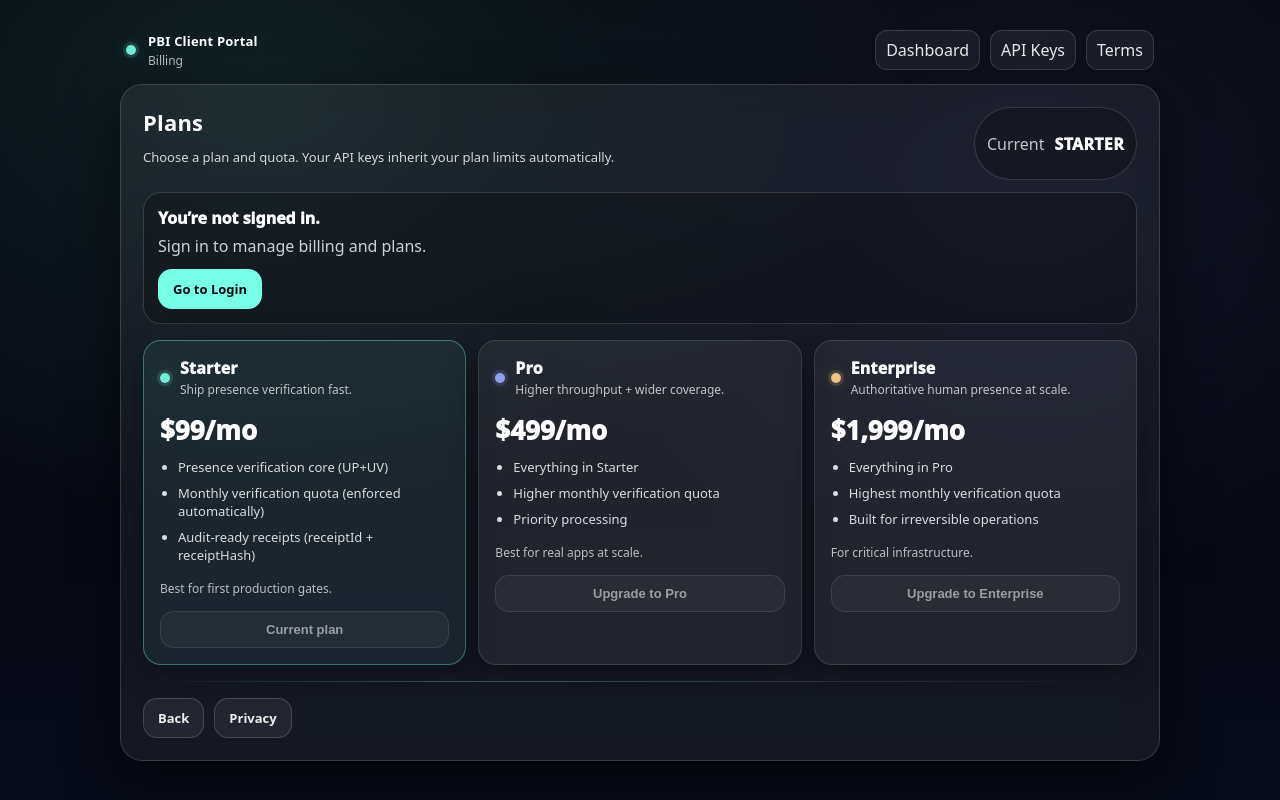
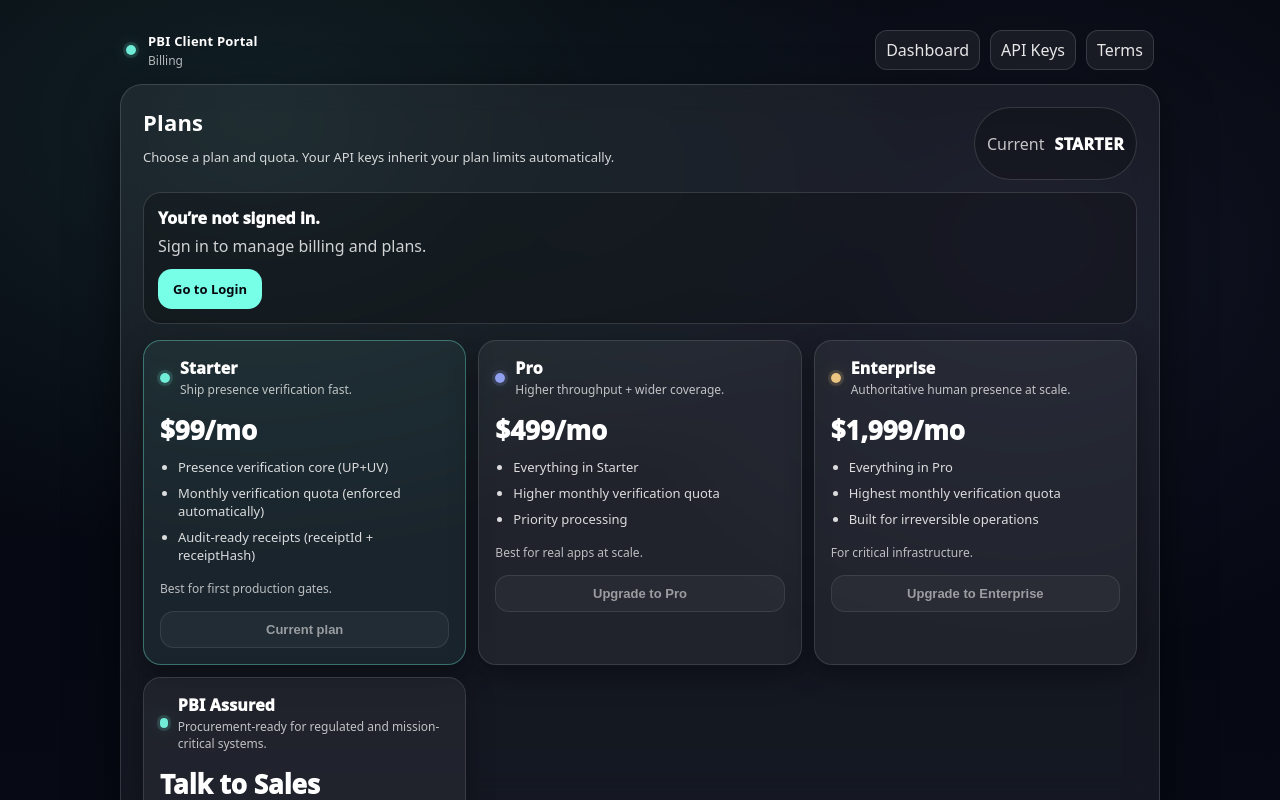
Before and after one commit to kojibai/pbi-enterprise-api, a Next.js app in the folder apps/portal/: page /billing in a window 1280 px wide. Built offline with nearby package versions, Linux system fonts and the light colour scheme; no server answers.

Commit message:
Add billing page to portal app
Introduces a new /billing route and page to the portal app, including manifest and server updates. The billing page allows users to view and select subscription plans, integrates Stripe checkout, and displays current plan and quota information.

```diff
--- a/apps/portal/src/pages/billing/index.tsx
+++ b/apps/portal/src/pages/billing/index.tsx
@@ -15,6 +15,8 @@ type MeResp = {
 type CheckoutResp = { url: string };
 
 const API_BASE = (process.env.NEXT_PUBLIC_PBI_API_BASE ?? "https://api.kojib.com").replace(/\/+$/, "");
+const SALES_CALENDLY =
+  (process.env.NEXT_PUBLIC_PBI_SALES_CALENDLY_URL ?? "https://calendly.com/kojibchat/one-on-one").trim();
 
 // Production pricing (matches your landing page)
 const PLAN_PRICE: Record<PlanKey, string> = {
@@ -200,6 +202,59 @@ export default function BillingIndex() {
               note={!PRICE_IDS.enterprise ? "Set NEXT_PUBLIC_STRIPE_PRICE_ENTERPRISE" : "For critical infrastructure."}
               onClick={() => startCheckout("enterprise")}
             />
+
+            <div className="planCard planCardAssured">
+  <div style={{ display: "flex", alignItems: "center", gap: 10 }}>
+    <span
+      style={{
+        ...planDotStyle,
+        background: "rgba(120,255,231,.92)",
+        boxShadow: "0 0 0 3px rgba(120,255,231,.14), 0 0 18px rgba(120,255,231,.22)"
+      }}
+    />
+    <div style={{ minWidth: 0 }}>
+      <div style={{ fontWeight: 950, letterSpacing: 0.2 }}>PBI Assured</div>
+      <div style={{ opacity: 0.72, fontSize: 12, marginTop: 2 }}>
+        Procurement-ready for regulated and mission-critical systems.
+      </div>
+    </div>
+  </div>
+
+  <div style={{ marginTop: 14, fontSize: 26, fontWeight: 950 }}>Talk to Sales</div>
+
+  <ul style={ulStyle}>
+    {[
+      "Custom verification capacity + burst",
+      "SLA / priority support options",
+      "Security review packet on request",
+      "Receipts + retention strategy for audits",
+      "Roadmap alignment for regulated environments"
+    ].map((h) => (
+      <li key={h} style={liStyle}>
+        {h}
+      </li>
+    ))}
+  </ul>
+
+  <div style={{ marginTop: 12, fontSize: 12, opacity: 0.7 }}>
+    Best for banks, governments, custodians, and high-assurance control planes.
+  </div>
+
+  <a
+    className="planBtn planBtnPrimary"
+    href={SALES_CALENDLY}
+    rel="noreferrer"
+    style={{
+      ...btnStyle,
+      display: "inline-flex",
+      textDecoration: "none",
+      alignItems: "center",
+      justifyContent: "center"
+    }}
+  >
+    Schedule a call →
+  </a>
+</div>
           </div>
 
           <div style={hrStyle} />
--- a/apps/portal/src/styles/landing.css
+++ b/apps/portal/src/styles/landing.css
@@ -254,7 +254,12 @@ body{ margin:0; }
   .pbi-brandSub{ display:none; } /* prevents any chance of collision */
   .pbi-nav{ max-width: 72vw; }
 }
-
+.planGrid{
+  display:grid;
+  gap: 12px;
+  grid-template-columns: repeat(4, minmax(0, 1fr));
+  margin-top: 16px;
+}
 /* ======================
    HERO
 ====================== */
```
